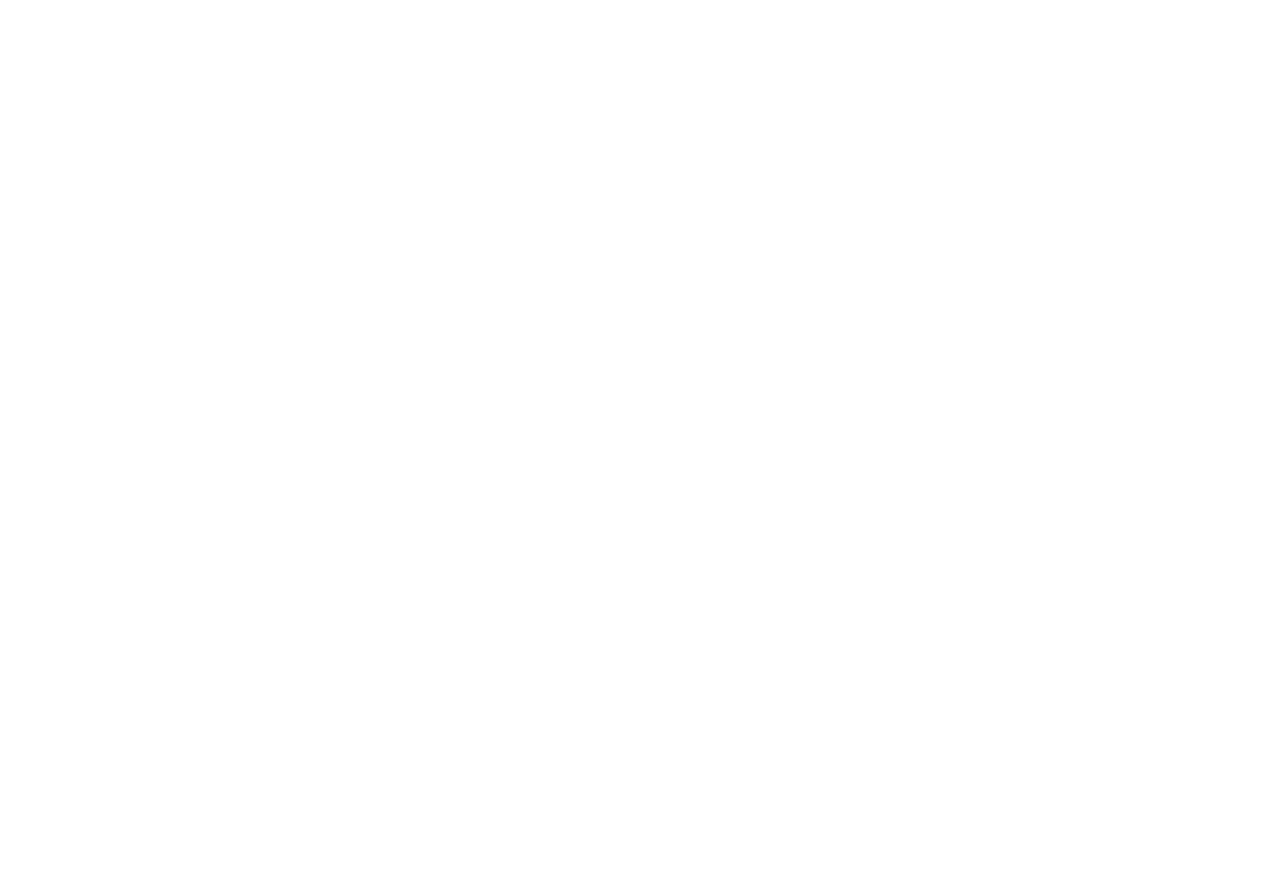
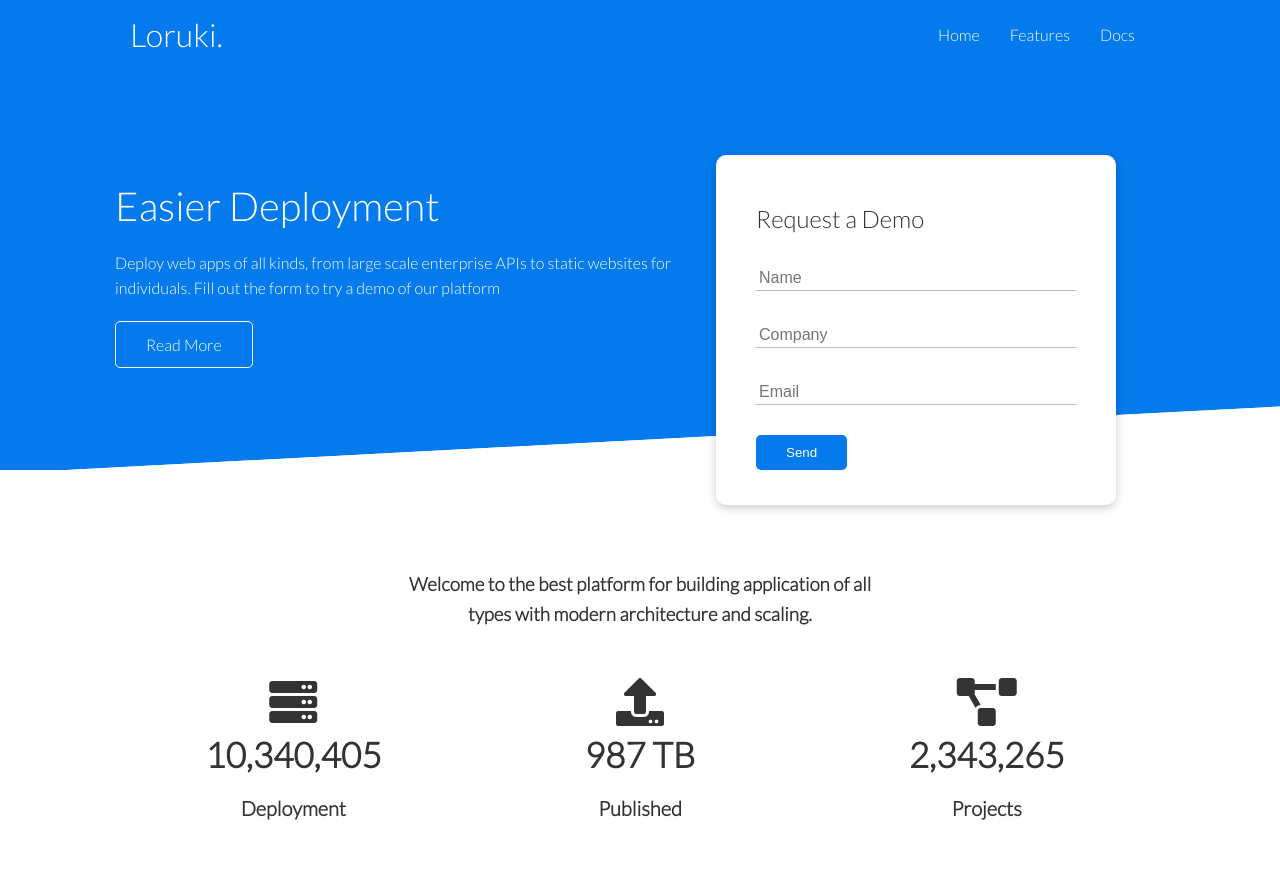
Before and after one commit to Helen-sew/Loruki_Website, a plain HTML site: page index.html in a window 1280 px wide. Before the commit the page ends 800 px from the top, so only its background shows below. Drawn offline with Linux system fonts and the light colour scheme.

Commit message:
completed navbar, showcase and stats sections

```diff
--- /dev/null
+++ b/css/style.css
@@ -0,0 +1,150 @@
+@import url('https://fonts.googleapis.com/css2?family=Lato:wght@300&display=swap');
+
+/* declare css variable */
+:root {
+  --primary-color: #047aed;
+}
+
+* {
+  box-sizing: border-box; /* this enables us to add the padding or margin without affecting the width of the element. */
+  padding: 0; /* reset the padding and margin.  they do have default padding and margin from the browser */
+  margin: 0;
+}
+
+body {
+  font-family: 'Lato', sans-serif;
+  color: #333;
+  line-height: 1.6;
+}
+
+ul {
+  list-style: none;
+}
+
+a {
+  text-decoration: none;
+  color: #333;
+}
+
+h1,
+h2 {
+  font-weight: 300;
+  line-height: 1.2;
+  margin: 10px 0;
+}
+
+p {
+  margin: 10px 0;
+}
+
+img {
+  width: 100%;
+}
+
+/* navbar */
+.navbar {
+  background-color: var(--primary-color);
+  color: #fff;
+  height: 70px;
+}
+
+.navbar ul {
+  display: flex;
+}
+
+.navbar a {
+  color: #fff;
+  padding: 10px;
+  margin: 0 5px;
+}
+
+.navbar a:hover {
+  border-bottom: 2px #fff solid;
+}
+.navbar .flex {
+  justify-content: space-between;
+}
+
+/* showcase */
+.showcase {
+  height: 400px;
+  background-color: var(--primary-color);
+  color: #fff;
+  position: relative;
+}
+
+.showcase h1 {
+  font-size: 40px;
+}
+
+.showcase p {
+  margin: 20px 0;
+}
+
+.showcase .grid {
+  overflow: visible;
+  grid-template-columns: 55% 45%;
+  gap: 30px;
+}
+
+.showcase-form {
+  position: relative;
+  top: 60px;
+  height: 350px;
+  width: 400px;
+  padding: 40px;
+  z-index: 100;
+}
+
+.showcase-form .form-control {
+  margin: 30px 0;
+}
+
+.showcase-form input[type='text'],
+.showcase-form input[type='email'] {
+  border: 0;
+  border-bottom: 1px solid #b4becb;
+  width: 100%;
+  padding: 3px;
+  font-size: 16px;
+}
+
+.showcase-form input:focus {
+  /* when the input is on focus state */
+  outline: none;
+}
+
+/* use ::before and ::after selector to insert content before and after on each selected element. Must use together with content property i.e. content: ''  */
+.showcase::before,
+.showcase::after {
+  content: '';
+  position: absolute;
+  height: 100px;
+  bottom: -70px;
+  right: 0;
+  left: 0;
+  background: #fff;
+  transform: skewY(-3deg);
+  -webkit-transform: skewY(-3deg);
+  -moz-transform: skewY(-3deg);
+  -ms-transform: skewY(-3deg);
+}
+
+/* Stats */
+.stats {
+  padding-top: 100px;
+}
+
+.stats-heading {
+  max-width: 500px;
+  margin: auto;
+}
+
+.stats .grid h3 {
+  font-size: 35px;
+}
+
+.stats .grid p {
+  font-size: 20px;
+  font-weight: bold;
+}
--- /dev/null
+++ b/css/utilities.css
@@ -0,0 +1,142 @@
+/* Utilities (classes that use around the website*/
+.container {
+  max-width: 1100px;
+  margin: 0 auto;
+  overflow: auto;
+  padding: 0 40px;
+}
+
+.card {
+  background-color: #fff;
+  color: #333;
+  border-radius: 10px;
+  box-shadow: 0 3px 10px rgba(0, 0, 0, 0.2);
+  padding: 20px;
+  margin: 10px;
+}
+
+.btn {
+  display: inline-block;
+  padding: 10px 30px;
+  cursor: pointer;
+  background: var(--primary-color);
+  color: #fff;
+  border: none;
+  border-radius: 5px;
+}
+
+.btn-outline {
+  background-color: transparent;
+  border: 1px #fff solid;
+}
+
+.btn:hover {
+  transform: scale(0.8);
+}
+
+.text-center {
+  text-align: center;
+}
+
+.flex {
+  /* to reuse thie flex - generic - we want the justify-content to be center. But if we use it in narbar, we want it to be space-between*/
+  display: flex;
+  justify-content: center;
+  align-items: center;
+  height: 100%;
+}
+
+.grid {
+  display: grid;
+  grid-template-columns: repeat(2, 1fr);
+  gap: 20px;
+  justify-content: center;
+  align-items: center;
+  height: 100%;
+}
+
+.grid-3 {
+  grid-template-columns: repeat(3, 1fr);
+}
+
+/* Margin  1rem = 16px*/
+.my-1 {
+  margin: 1rem 0;
+}
+
+.my-2 {
+  margin: 1.5rem 0;
+}
+
+.my-3 {
+  margin: 2rem 0;
+}
+
+.my-4 {
+  margin: 3rem 0;
+}
+
+.my-5 {
+  margin: 4rem 0;
+}
+
+.m-1 {
+  margin: 1rem;
+}
+
+.m-2 {
+  margin: 1.5rem;
+}
+
+.m-3 {
+  margin: 2rem;
+}
+
+.m-4 {
+  margin: 3rem;
+}
+
+.m-5 {
+  margin: 4rem;
+}
+
+/* Padding  1rem = 16px*/
+.py-1 {
+  padding: 1rem 0;
+}
+
+.py-2 {
+  padding: 1.5rem 0;
+}
+
+.py-3 {
+  padding: 2rem 0;
+}
+
+.py-4 {
+  padding: 3rem 0;
+}
+
+.py-5 {
+  padding: 4rem 0;
+}
+
+.p-1 {
+  padding: 1rem;
+}
+
+.p-2 {
+  padding: 1.5rem;
+}
+
+.p-3 {
+  padding: 2rem;
+}
+
+.p-4 {
+  padding: 3rem;
+}
+
+.p-5 {
+  padding: 4rem;
+}
--- a/index.html
+++ b/index.html
@@ -3,9 +3,85 @@
 <head>
     <meta charset="UTF-8">
     <meta name="viewport" content="width=device-width, initial-scale=1.0">
-    <title>Document</title>
+    <link rel="stylesheet" href="https://cdnjs.cloudflare.com/ajax/libs/font-awesome/5.15.1/css/all.min.css" integrity="sha512-+4zCK9k+qNFUR5X+cKL9EIR+ZOhtIloNl9GIKS57V1MyNsYpYcUrUeQc9vNfzsWfV28IaLL3i96P9sdNyeRssA==" crossorigin="anonymous" />
+    <link rel="stylesheet" href="css/utilities.css">
+    <link rel="stylesheet" href="css/style.css">
+    <title>Loruki | Cloud Hosting For Everyone</title>
 </head>
 <body>
+    <!-- Navbar-->
+    <div class="navbar">
+        <div class="container flex">
+            <h1 class="logo">Loruki.</h1>
+            <nav>
+                <ul>
+                     <li><a href="index.html">Home</a></li>
+                     <li><a href="features.html">Features</a></li>
+                     <li><a href="docs">Docs</a></li>
+                </ul>
+            </nav>
+        </div>
+    </div>
+
+    <!--Showcase -->
+    <section class="showcase">
+        <div class="container grid">
+            <div class="showcase-text">
+                <h1>Easier Deployment</h1>
+                <p>Deploy web apps of all kinds, from
+                large scale enterprise APIs to static
+                websites for individuals. Fill out the
+                form to try a demo of our platform</p>
+                <a href="features.html" class="btn btn-outline">Read More</a>
+            </div>
+
+            <div class="showcase-form card">
+                <h2>Request a Demo</h2>
+                <form>
+                    <div class="form-control">
+                        <input type="text" name="name" placeholder="Name" required>
+                    </div>
+                    <div class="form-control">
+                        <input type="text" name="company" placeholder="Company" required>
+                    </div>
+                    <div class="form-control">
+                        <input type="email" name="email" placeholder="Email" required>
+                    </div>
+                    <input type="submit" value="Send" class="btn btn-primary">
+                </form>
+            </div>
+        </div>
+    </section>
+
+    <!-- Stats -->
+    <section class="stats">
+        <div class="container">
+           <h3 class="stats-heading text-center my-1">
+               Welcome to the best platform for building application of all
+               types with modern architecture and scaling.
+           </h3>
+           <div class="grid grid-3 text-center my-4">
+               <div>
+                   <i class="fas fa-server fa-3x"></i>
+                   <h3>10,340,405</h3>
+                   <p class="text-secondary">Deployment</p>
+               </div>
+               <div>
+                    <i class="fas fa-upload fa-3x"></i>
+                    <h3>987 TB</h3>
+                    <p class="text-secondary">Published</p>
+               </div>
+               <div>
+                    <i class="fas fa-project-diagram fa-3x"></i>
+                    <h3>2,343,265</h3>
+                    <p class="text-secondary">Projects</p>
+               </div>
+
+           </div>
+
+        </div>
+
+    </section>
 
 </body>
 </html>
```
Also changed, not shown: 1 other file.
